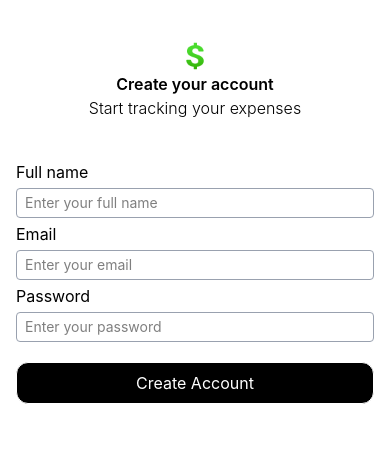
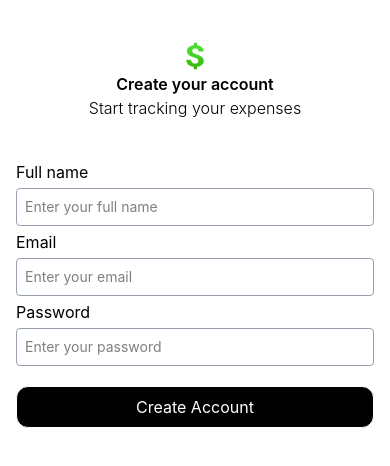
Before and after one commit to HAK1580/Expense-tracker-app, a React (Vite) app: page / in a window 390 px wide. Shown: the top 466 px of the page. Built offline with nearby package versions, Linux system fonts and the light colour scheme.

Commit message:
login improved

```diff
--- a/src/pages/Login.jsx
+++ b/src/pages/Login.jsx
@@ -41,13 +41,13 @@ const Login = () => {
 
         <form className="flex md:w-[60%] mx-auto md:mx-[1%]  flex-col gap-1 p-2" onSubmit={handleSubmit(onSubmit)}>
   <label>Full name</label>
-        <input {...register("name",{required:"Name is required"})}   placeholder="Enter your full name" className="border border-gray-400 text-sm px-2 py-1 md:py-2   w-full rounded " type="text" />
+        <input {...register("name",{required:"Name is required"})}   placeholder="Enter your full name" className="border border-gray-400 text-sm px-2 py-2 md:py-2   w-full rounded " type="text" />
        {errors.name && <p className="text-red-500 text-sm">{errors.name.message}</p>}
   <label>Email</label>
-        <input {...register("email",{required:"Email is required",pattern: {value:/^[a-zA-Z0-9._%+-]+@[a-zA-Z0-9.-]+\.[a-zA-Z]{2,}$/,message:"Invalid email address"}})} placeholder="Enter your email" className="border md:py-2  border-gray-400 w-full text-sm px-2 py-1 rounded " type="text" />
+        <input {...register("email",{required:"Email is required",pattern: {value:/^[a-zA-Z0-9._%+-]+@[a-zA-Z0-9.-]+\.[a-zA-Z]{2,}$/,message:"Invalid email address"}})} placeholder="Enter your email" className="border md:py-2  border-gray-400 w-full text-sm px-2 py-2 rounded " type="text" />
        {errors.email && <p className="text-red-500 text-sm">{errors.email.message}</p>}
   <label>Password</label>
-        <input {...register("password",{required:"Password is required",minLength: {value:6,message:"Password must be at least 6 characters"}})} placeholder="Enter your password" className="border border-gray-400 md:py-2  w-full text-sm px-2 py-1 rounded " type="password" />
+        <input {...register("password",{required:"Password is required",minLength: {value:6,message:"Password must be at least 6 characters"}})} placeholder="Enter your password" className="border border-gray-400 md:py-2  w-full text-sm px-2 py-2 rounded " type="password" />
        {errors.password && <p className="text-red-500 text-sm">{errors.password.message}</p>}
 
       <div className="submit-button  flex items-center justify-center mt-4">
```
